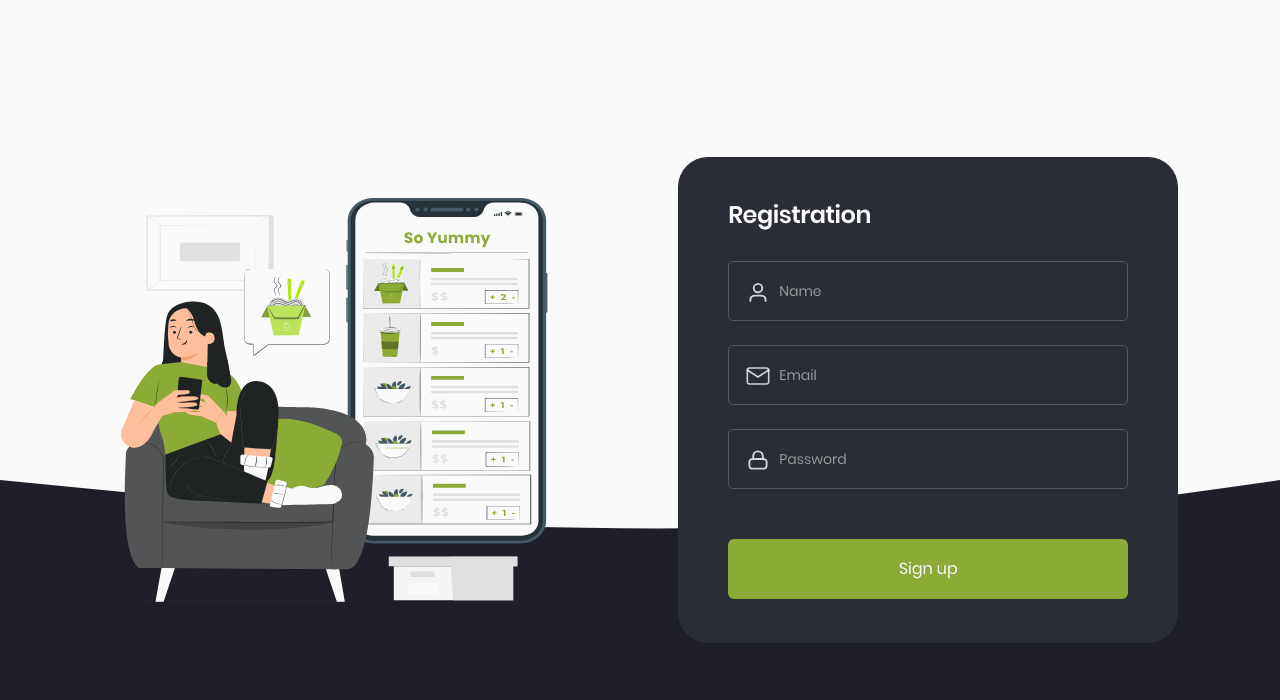
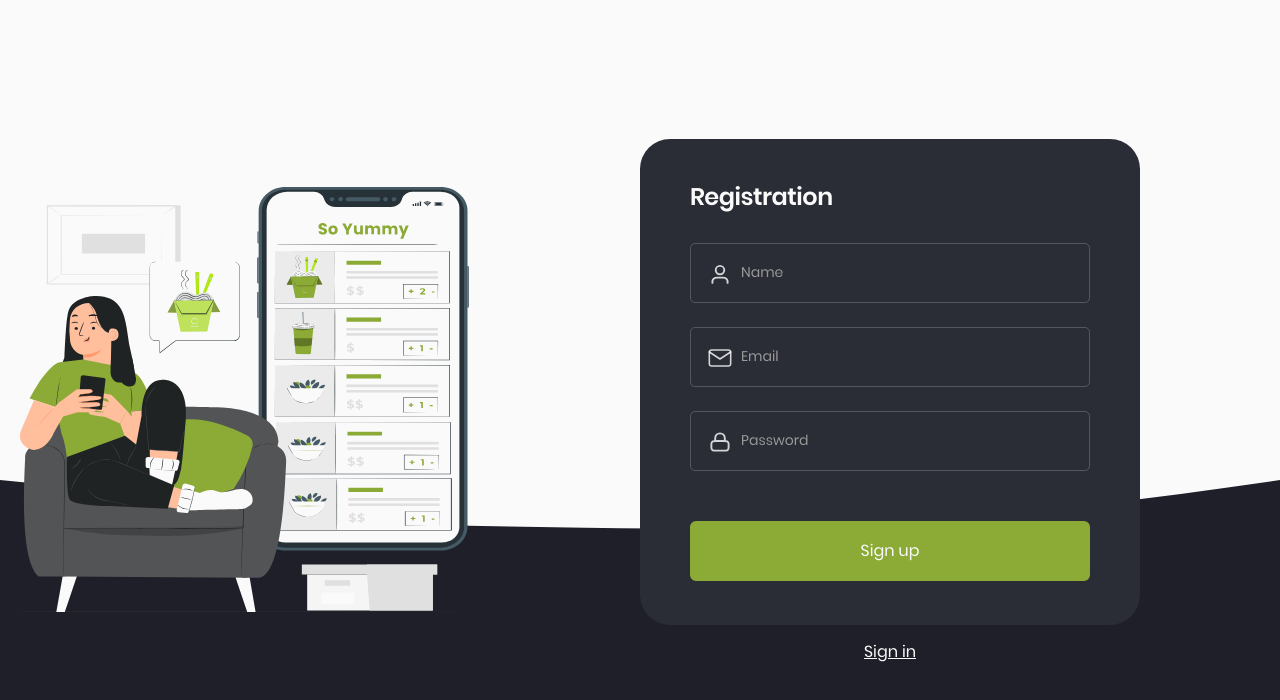
Before and after one commit to pawelrogowski/soYum, a React (Vite) app: page / in a window 1280 px wide. Shown: the top 700 px of the page. Built offline with nearby package versions, Linux system fonts and the light colour scheme.

Commit message:
added navlink to registration page

```diff
--- a/src/pages/RegistrationPage.jsx
+++ b/src/pages/RegistrationPage.jsx
@@ -1,22 +1,28 @@
 import { useMediaQuery } from "react-responsive";
 import { breakpoints } from "../styles/themes";
 import { RegistrationForm } from "../components/Forms/RegistrationForm/RegistrationForm";
-import { StyledDiv } from "./RegistrationPage.styled";
+import { PageContent } from "./RegistrationPage.styled";
 import { Icon } from "../components/Icon/Icon";
+import { Link } from "react-router-dom";
 
 export const RegistrationPage = () => {
   const isDesktop = useMediaQuery({ minWidth: breakpoints.desktop });
   const isTablet = useMediaQuery({ minWidth: breakpoints.tablet });
 
   return (
-    <StyledDiv>
+    <PageContent>
       <Icon
         hero="true"
         icon={
           isDesktop ? "hero-desktop" : isTablet ? "hero-tablet" : "hero-mobile"
         }
       />
-      <RegistrationForm />
-    </StyledDiv>
+      <div>
+        <RegistrationForm />
+        <span>
+          <Link to="/signin">Sign in</Link>
+        </span>
+      </div>
+    </PageContent>
   );
 };
--- a/src/pages/RegistrationPage.styled.js
+++ b/src/pages/RegistrationPage.styled.js
@@ -4,7 +4,7 @@ import bgMobile from "../assets/icons/auth-backgrounds/bg-mobile.svg";
 import bgTablet from "../assets/icons/auth-backgrounds/bg-tablet.svg";
 import bgDesktop from "../assets/icons/auth-backgrounds/bg-desktop.svg";
 
-export const StyledDiv = styled.main`
+export const PageContent = styled.main`
   padding: 9.6rem 2rem 10rem 2rem;
   @media (max-height: 800px) {
     padding-top: 2.5rem;
@@ -56,10 +56,33 @@ export const StyledDiv = styled.main`
   > svg {
     min-width: 28rem;
     min-height: 25rem;
-    max-width: 47.5rem;
+    max-width: 50rem;
     width: 100%;
     ${breakpoint.tablet`
       min-height: 40rem;
-    `}
+    `};
+  }
+
+  > div {
+    display: flex;
+    flex-direction: column;
+    gap: 1.8rem;
+    align-items: center;
+    width: 100%;
+    > span {
+      > a {
+        font-size: 1.4rem;
+        ${breakpoint.tablet`
+          font-size: 1.6rem;
+        `};
+        text-decoration-line: underline;
+        color: ${({ theme }) => theme.link.authNav};
+        transition: color 100ms;
+        &:hover,
+        &:focus {
+          color: ${({ theme }) => theme.link.authNavActive};
+        }
+      }
+    }
   }
 `;
--- a/src/styles/themes.js
+++ b/src/styles/themes.js
@@ -27,6 +27,10 @@ export const lightTheme = {
     main: "#FAFAFA",
     secondary: "#22252A",
     form: "#2A2C36",
+  },
+  link: {
+    authNav: "#fafafa",
+    authNavActive: brandColors.main,
   },
   registerForm: {
     font: typography.family.primary,
```
